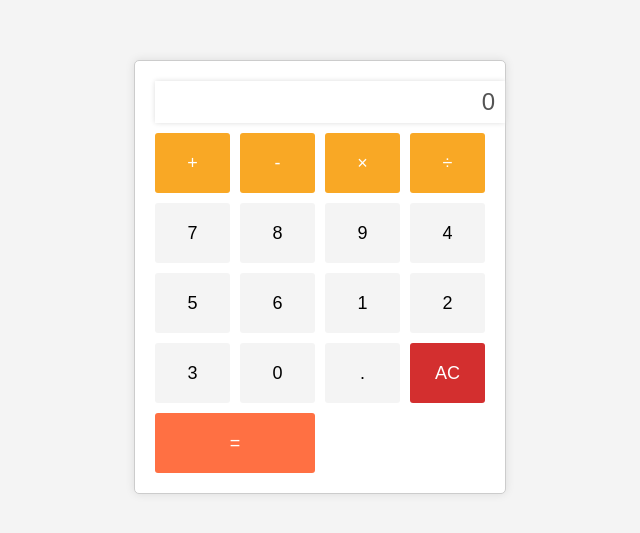
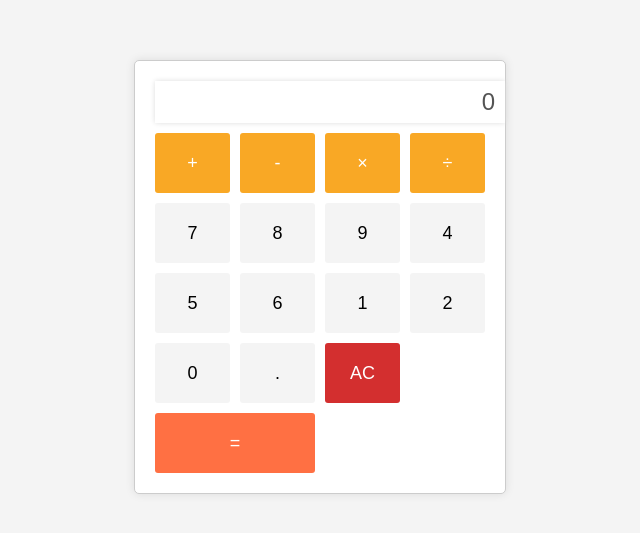
Before and after one commit to makamdilip/Calculator, a plain HTML site: page index.html in a window 1280 px wide. Shown: the part 131-664 px from the top of the page, without its empty margins (320-960 px from the left). Drawn offline with Linux system fonts and the light colour scheme.

Commit message:
new edit

```diff
--- a/index.html
+++ b/index.html
@@ -25,7 +25,7 @@
 
             <button type="button" value="1">1</button>
             <button type="button" value="2">2</button>
-            <button type="button" value="3">3</button>
+            <!-- <button type="button" value="3">3</button> -->
 
             <button type="button" value="0">0</button>
             <button type="button" class="decimal" value=".">.</button>
```
